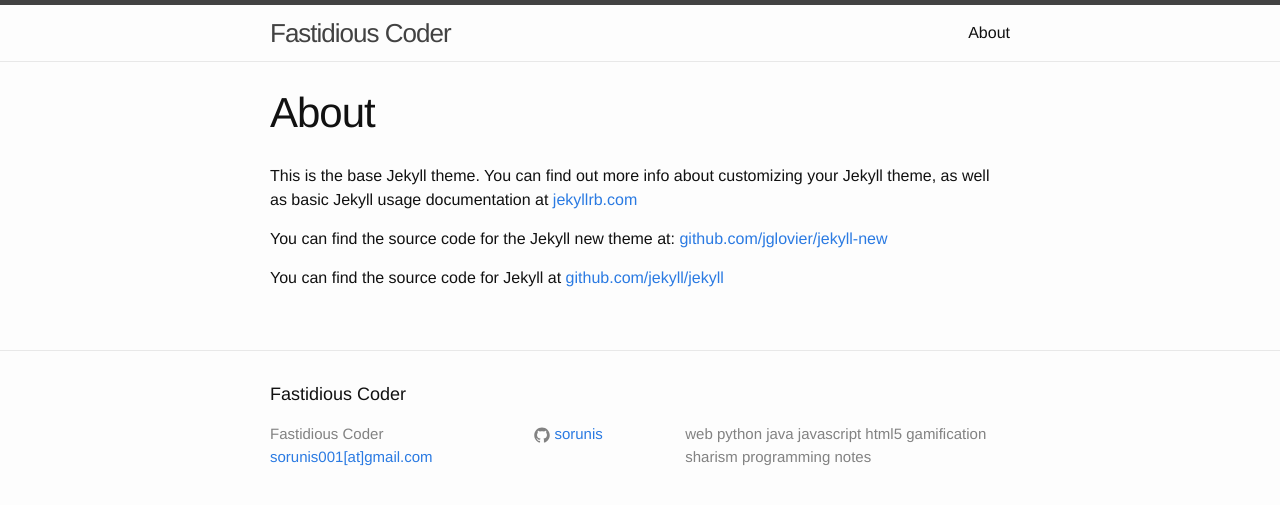
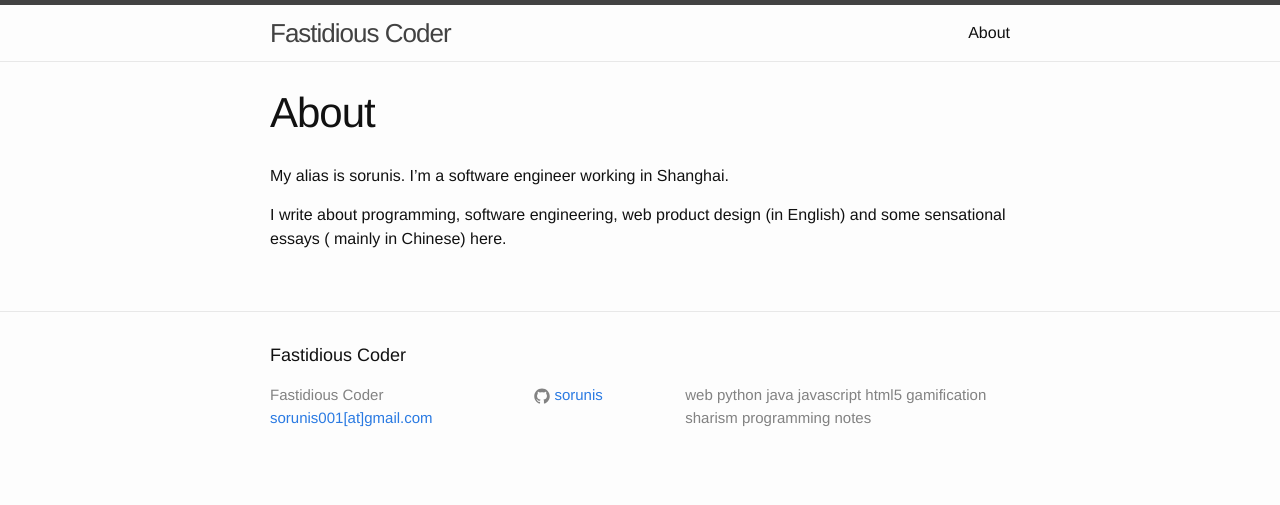
Before and after one commit to sorunis/sorunis.github.io, a Jekyll site: the page built from about.md, in a window 1280 px wide. Shown: the top 505 px of the page. Built offline with Jekyll 4.4.1, drawn with Linux system fonts in a browser that asks for light colours.

Commit message:
update about page

```diff
--- a/about.md
+++ b/about.md
@@ -3,9 +3,6 @@ layout: page
 title: About
 permalink: /about/
 ---
+My alias is sorunis. I'm a software engineer working in Shanghai.
 
-This is the base Jekyll theme. You can find out more info about customizing your Jekyll theme, as well as basic Jekyll usage documentation at [jekyllrb.com](http://jekyllrb.com/)
-
-You can find the source code for the Jekyll new theme at: [github.com/jglovier/jekyll-new](https://github.com/jglovier/jekyll-new)
-
-You can find the source code for Jekyll at [github.com/jekyll/jekyll](https://github.com/jekyll/jekyll)
+I write about programming, software engineering, web product design (in English) and some sensational essays ( mainly in Chinese) here.
```
